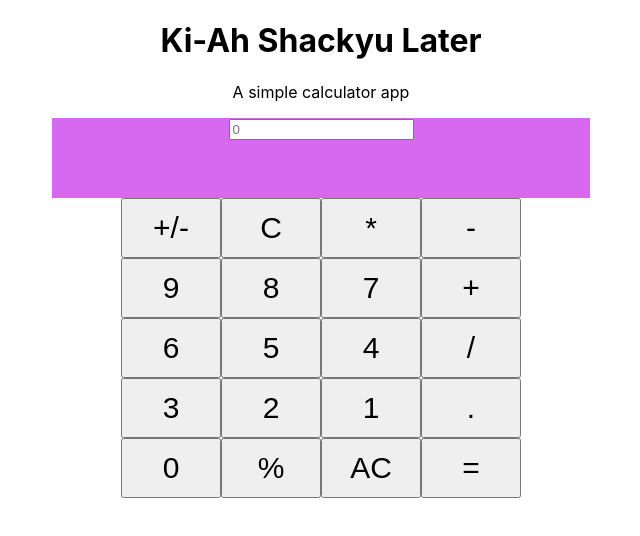
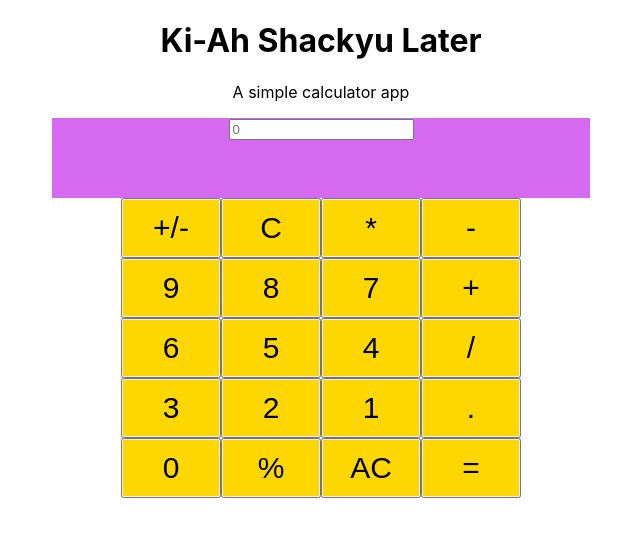
Before and after one commit to lakishaJohnson/react-calculator, a React (Create React App) app: page / in a window 1280 px wide. Shown: the top 536 px of the page, without its empty margins (319-959 px from the left). Built offline with nearby package versions, Linux system fonts and the light colour scheme.

Commit message:
Color change

```diff
--- a/src/App.css
+++ b/src/App.css
@@ -16,6 +16,7 @@
 }
 
 .buttons {
+  box-shadow: inset 5em 1em gold;
   width: 25%;
   height: 60px;
   font-size: 30px;
```
